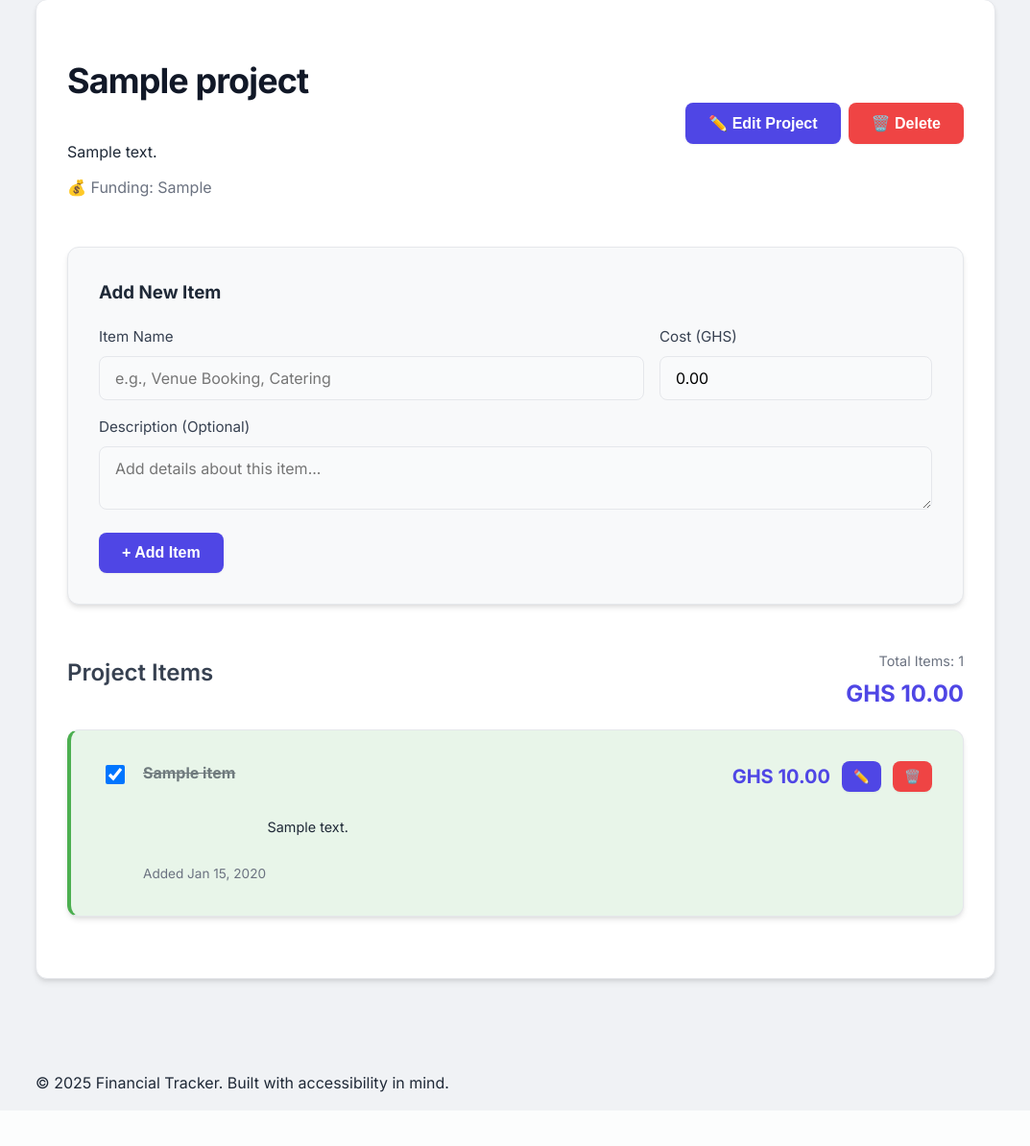
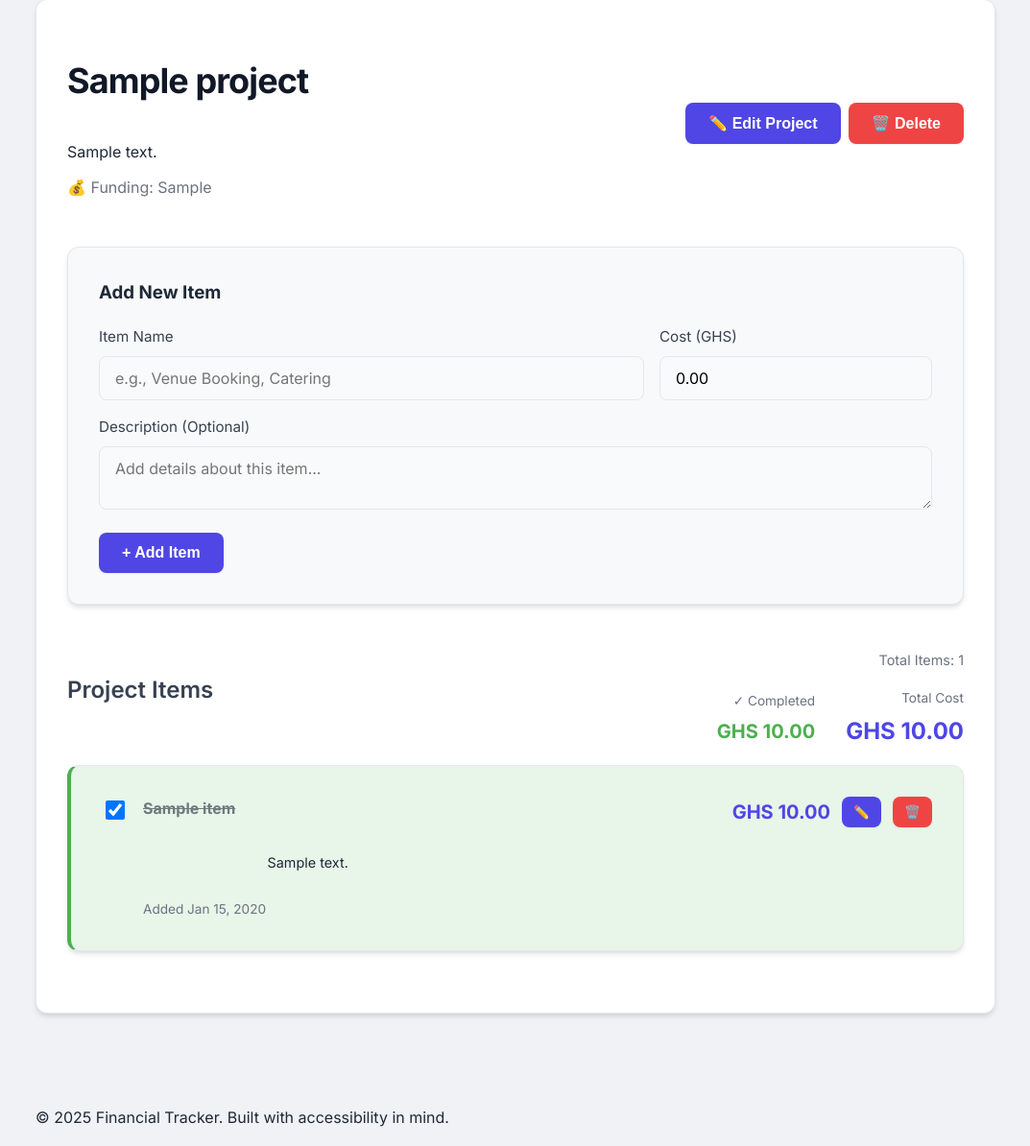
Before and after one commit to NANA-PREMPEH/FinancialTracker, a Flask app: page /projects/1 in a window 1280 px wide. Shown: the part 114-1308 px from the top of the page at 96% size, without its empty margins (103-1176 px from the left). Before the commit the page ends 1252 px from the top, so only its background shows below. Run offline with Flask 3, Linux system fonts and the light colour scheme; tables that the repository leaves empty hold one stand-in row (values such as "Sample post"); parts of the project's set-up code (start-up, migrations or seed data) failed here and were passed over.

Commit message:
display two figures: one for the total and one being ticked as done

```diff
--- a/app/routes.py
+++ b/app/routes.py
@@ -864,7 +864,11 @@ def add_project():
 @main.route('/projects/<int:id>')
 def project_details(id):
     project = Project.query.get_or_404(id)
-    return render_template('project_details.html', project=project)
+
+    # Calculate total cost of completed items
+    completed_cost = sum(item.cost for item in project.items if item.is_completed)
+
+    return render_template('project_details.html', project=project, completed_cost=completed_cost)
 
 @main.route('/projects/edit/<int:id>', methods=['GET', 'POST'])
 def edit_project(id):
--- a/app/templates/project_details.html
+++ b/app/templates/project_details.html
@@ -73,9 +73,20 @@
                 <p
                     style="font-size: 0.9rem; color: var(--color-text-muted); margin-bottom: 0.25rem;">Total
                     Items: {{ project.items|length }}</p>
-                <p
-                    style="font-size: 1.5rem; font-weight: 700; color: var(--color-primary); margin: 0;">GHS
-                    {{ "{:,.2f}".format(project.total_cost) }}</p>
+                <div style="display: flex; gap: 2rem; align-items: center;">
+                    <div>
+                        <p style="font-size: 0.85rem; color: var(--color-text-muted); margin-bottom: 0.25rem;">✓ Completed</p>
+                        <p
+                            style="font-size: 1.25rem; font-weight: 700; color: #4caf50; margin: 0;">GHS
+                            {{ "{:,.2f}".format(completed_cost) }}</p>
+                    </div>
+                    <div>
+                        <p style="font-size: 0.85rem; color: var(--color-text-muted); margin-bottom: 0.25rem;">Total Cost</p>
+                        <p
+                            style="font-size: 1.5rem; font-weight: 700; color: var(--color-primary); margin: 0;">GHS
+                            {{ "{:,.2f}".format(project.total_cost) }}</p>
+                    </div>
+                </div>
             </div>
         </div>
 
```
